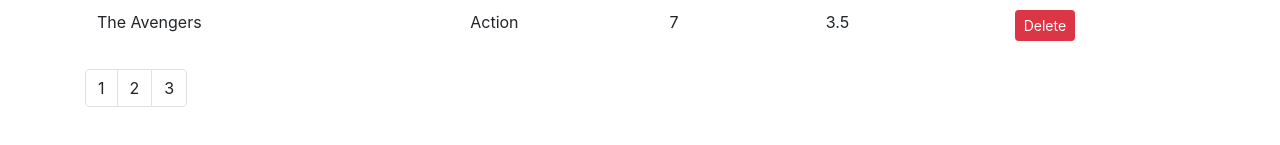
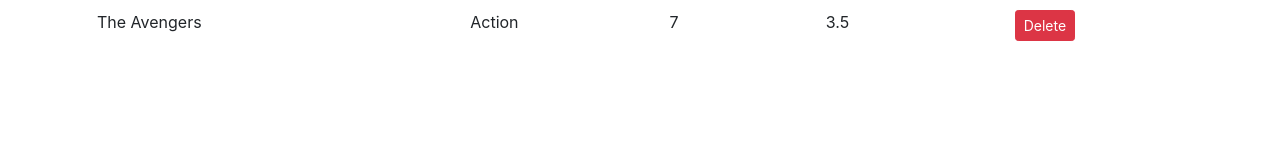
Before and after one commit to priyaesh/vidly-app, a React (Create React App) app: page / in a window 1280 px wide. Shown: the part 561-706 px from the top of the page. Built offline with nearby package versions, Linux system fonts and the light colour scheme; the HTML template or start-up script is replaced by a standard one.

Commit message:
pagination displaying pages P:4

```diff
--- a/src/components/common/pagination.jsx
+++ b/src/components/common/pagination.jsx
@@ -3,10 +3,9 @@
 
 const Pagination = (props) => {
   const { itemCount, pageSize } = props;
-  console.log("itemCount", itemCount);
-  console.log("pageSize", pageSize);
 
-  const pagesCount = itemCount / pageSize;
+  const pagesCount = Math.ceil(itemCount / pageSize);
+  if (pagesCount === 1) return null;
   const pages = _.range(1, pagesCount + 1);
   return (
     <nav>
--- a/src/components/movies.jsx
+++ b/src/components/movies.jsx
@@ -68,7 +68,7 @@
           </table>
           <Pagination
             itemCount={count}
-            pageSize={this.state.pageSize}
+            pageSize={10}
             onPageChange={this.handlePageChange}
           />
         </div>
```
